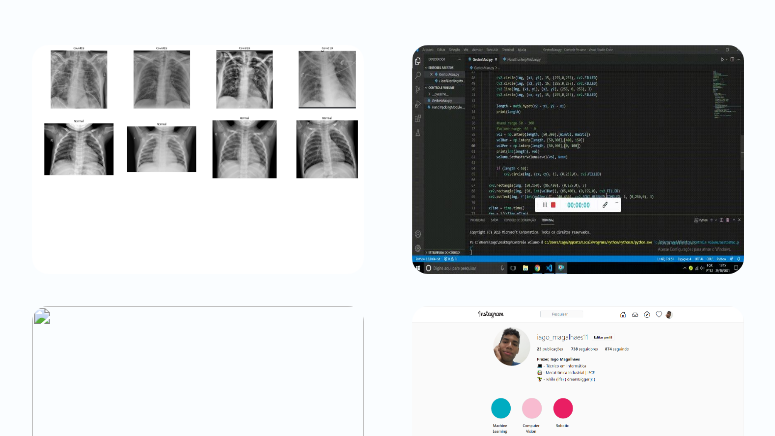
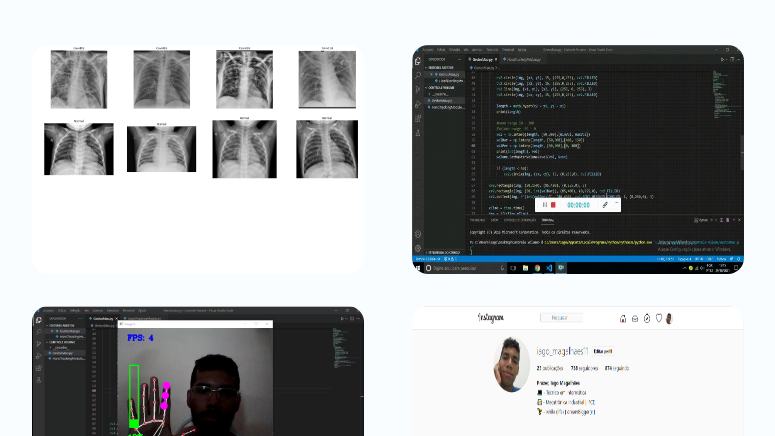
Before and after one commit to IagoMagalhaes23/iagomagalhaes, a plain HTML site: page index.html in a window 1280 px wide. Shown: the part 534-970 px from the top of the page, without its empty margins (252-1027 px from the left). Drawn offline with nearby package versions, Linux system fonts and the light colour scheme.

Commit message:
Update index.html

```diff
--- a/index.html
+++ b/index.html
@@ -85,7 +85,7 @@
                         </article>
 
                         <article class="projects__card">
-                            <img src="assets/img/Projeto5.jpg" alt="" class="projects__img">
+                            <img src="assets/img/Projeto5.png" alt="" class="projects__img">
 
                             <div class="projects__modal">
                                 <div>
```
